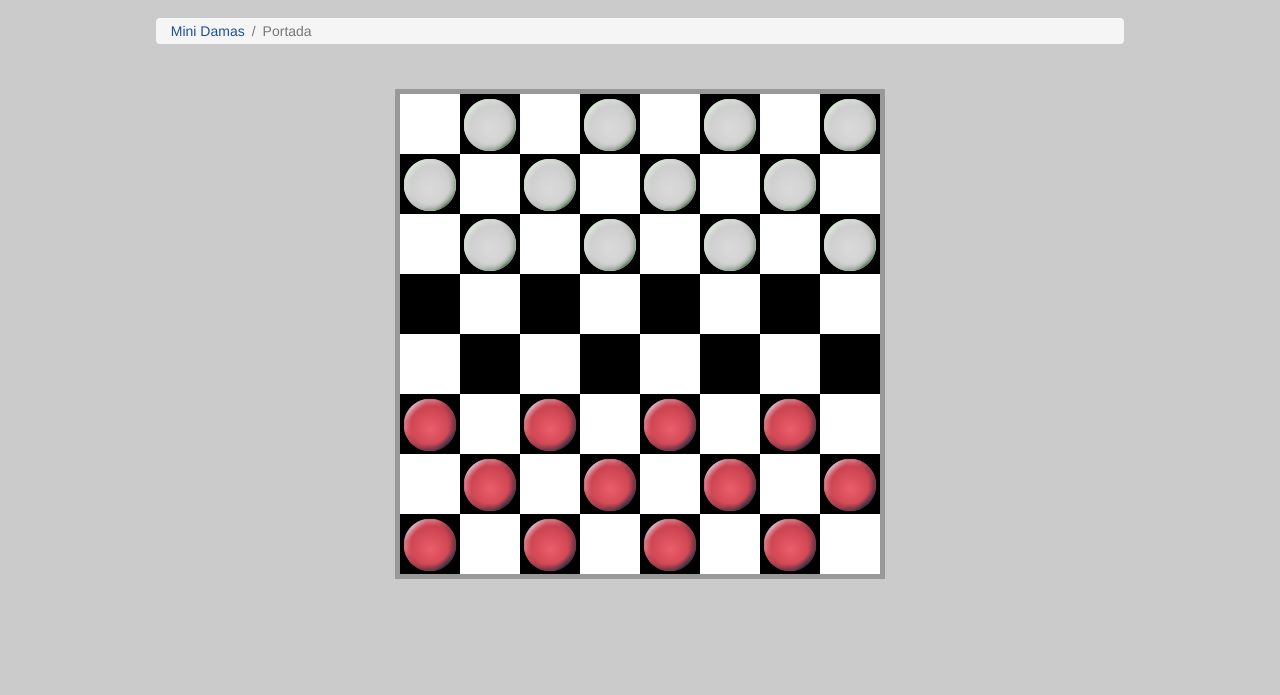
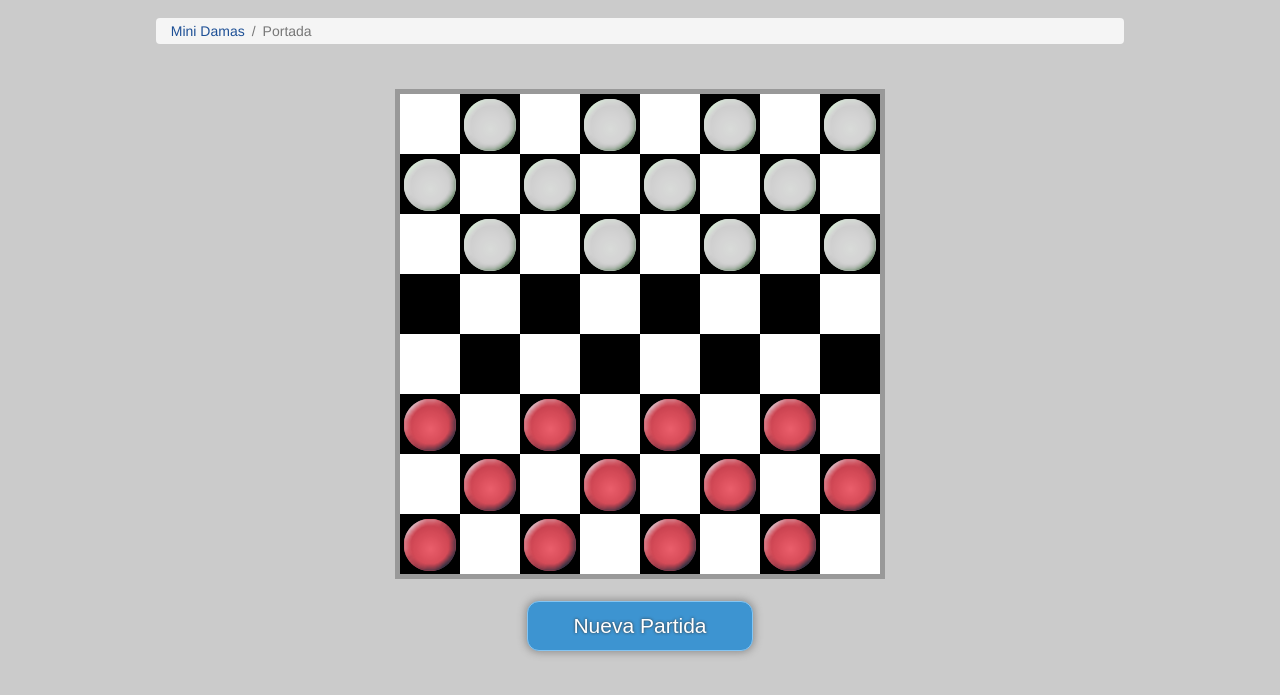
Before and after one commit to Bollero420/mini_ladies, a plain HTML site: page index.html in a window 1280 px wide. Shown: the part 55-750 px from the top of the page. Drawn offline with Linux system fonts and the light colour scheme.

Commit message:
added nueva partida button and applied styles

```diff
--- a/index.html
+++ b/index.html
@@ -113,6 +113,7 @@
             <td> </td>
           </tr>
         </table>
+        <button id="newGameButton">Nueva Partida</button>
       </div>
     </section>
   </body>
--- a/styles/styles.css
+++ b/styles/styles.css
@@ -102,6 +102,7 @@ body {
  display: flex;
  align-items: center;
  justify-content: center;
+ flex-direction: column;
 }
 
 #ladiesBoardSection {
@@ -118,6 +119,7 @@ table {
  background: white;
  width: 'auto';
  height: 'auto';
+ columns: 8;
 }
 
 th,
@@ -149,3 +151,18 @@ td {
  width: 60px;
  background-image: url('../images/PieceRed.png');
 }
+
+#newGameButton {
+ margin-top: 22px;
+ padding: 12px 45px;
+ border-radius: 5;
+ border-width: 1px;
+ border-style: solid;
+ border-color: #84c5f3;
+ background-color: rgb(61, 148, 209);
+ font-size: 21px;
+ color: white;
+ text-shadow: 0 0 3px #333333;
+ box-shadow: 0 0 8px 1px #888888;
+ border-radius: 12px;
+}
```
